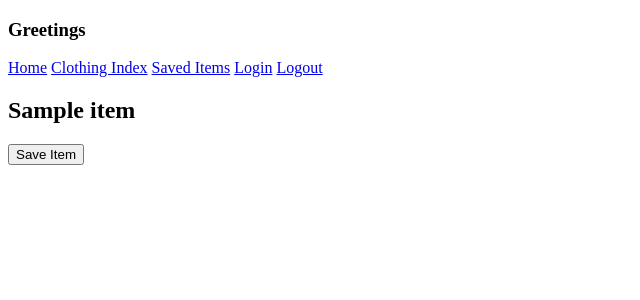
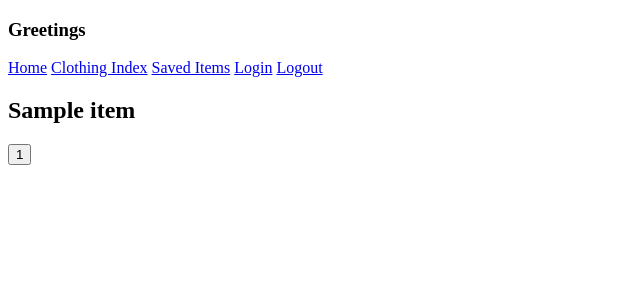
Before and after one commit to RiverSelkie/garb-finder, a Flask app: page /index in a window 1280 px wide. Shown: the top 300 px of the page, without its empty margins (0-640 px from the left). Run offline with Flask 2, Linux system fonts and the light colour scheme; tables that the repository leaves empty hold one stand-in row (values such as "Sample post").

Commit message:
save item button functional

```diff
--- a/main.py
+++ b/main.py
@@ -5,7 +5,7 @@ from flask_sqlalchemy import SQLAlchemy
 app = Flask(__name__)
 app.config['DEBUG'] = True
 app.config['SQLALCHEMY_DATABASE_URI'] = 'mysql+pymysql://garb-finder:garb-finder@localhost:8889/garb-finder'
-app.config['SQLALCHEMY_ECHO'] = True
+# app.config['SQLALCHEMY_ECHO'] = True
 app.config['SECRET_KEY'] = "Your_secret_string"
 db = SQLAlchemy(app)
 
@@ -54,9 +54,8 @@ class Kit (db.Model):
     item_id = db.Column(db.Integer, db.ForeignKey(Item.id))
     username = db.Column(db.String(120), db.ForeignKey(User.username))
 
-    def __init__(self, kit_id, item_id, username):
+    def __init__(self, item_id, username):
 
-        self.kit_id = kit_id
         self.item_id = item_id
         self.username = username
 
@@ -156,15 +155,19 @@ def avocado():
 @app.route('/index', methods=['POST', 'GET'])
 def index():
     if request.method == 'POST':
-        item_id = request.form['name']
+        print("=====1")
+        print (request.form)
+        item_id = request.form.get('name')
+        print ("=====2")
+        print (item_id)
         user = User.query.filter_by(username=session['user']).first()
-        print ("====")
+        print ("=====4")
         print (user)
-        print ("====")
         new_kit = Kit(item_id, user.username)
-        print ("=====")
+        print ("=====5")
         print (user.username)
-        print ("=====")
+        print ("=====6")
+        print (new_kit)
         db.session.add(new_kit)
         db.session.commit()
     items = Item.query.all()
--- a/templates/index.html
+++ b/templates/index.html
@@ -16,7 +16,8 @@
             <p>{{item.description}}</p> -->
 
             <form method = "post">
-                <input type="submit" value='Save Item' name='item'>
+
+                <input type="submit" value='{{item.id}}' name="name">
             </form>
 
         </div>
```
